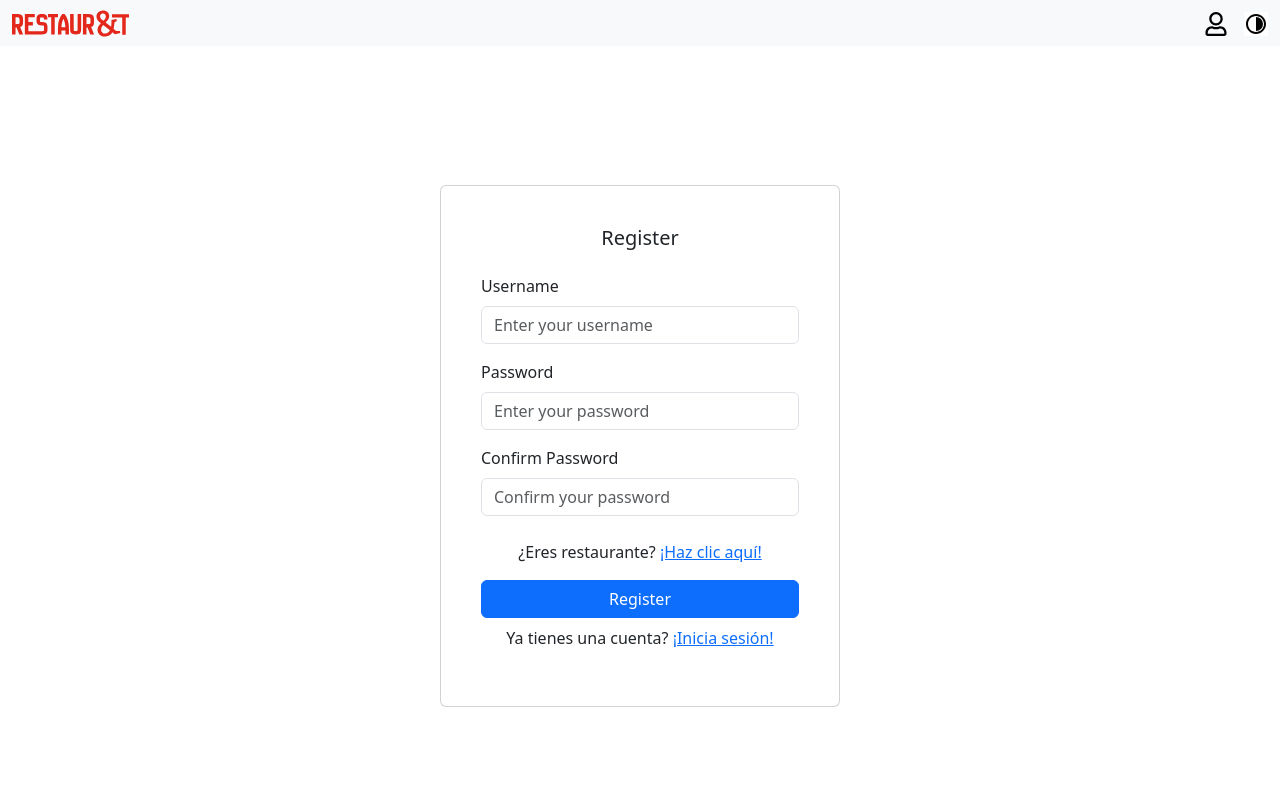
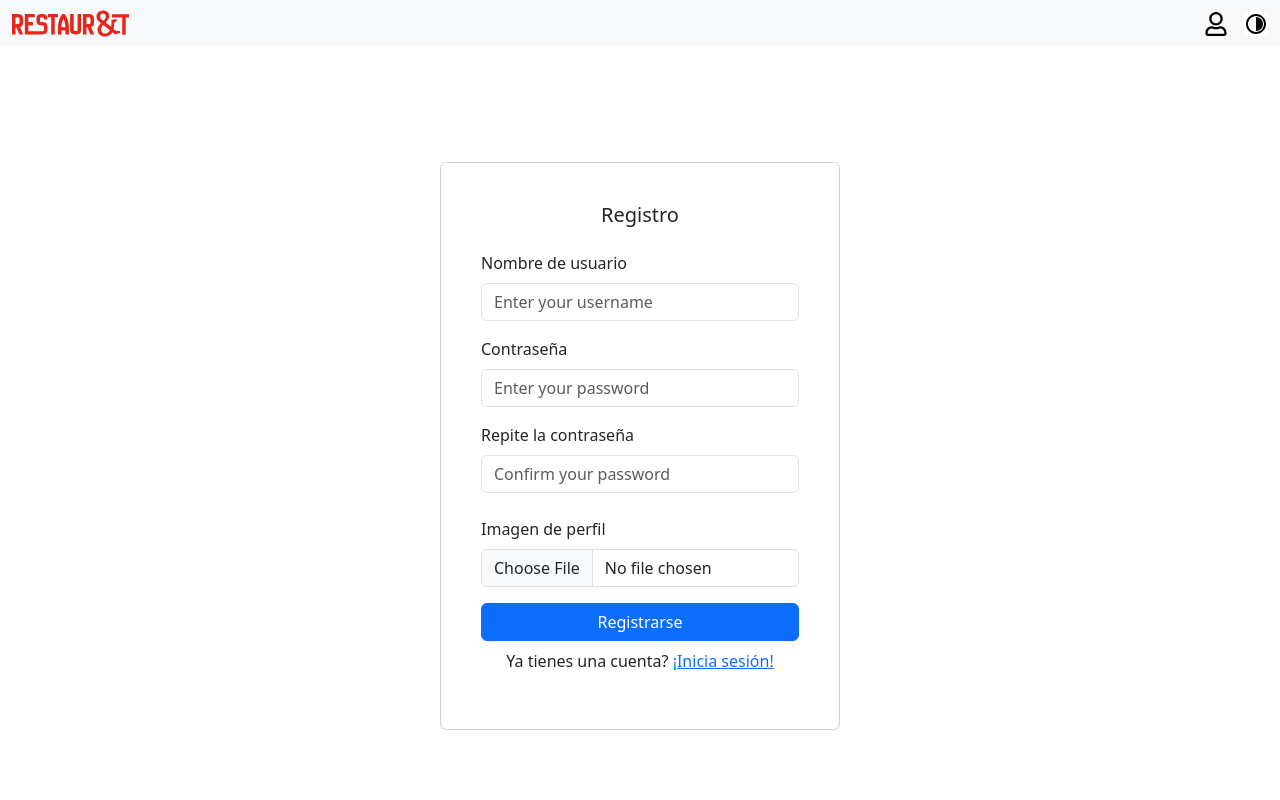
Before and after one commit to Arcami/proyecto-restaurante, a React (Create React App) app in the folder client/: page /register in a window 1280 px wide. Shown: the top 800 px of the page. Built offline with nearby package versions, Linux system fonts and the light colour scheme.

Commit message:
Add upload picture to register and translated to Spanish

```diff
--- a/client/src/components/templates/Register.jsx
+++ b/client/src/components/templates/Register.jsx
@@ -1,53 +1,60 @@
-import React, { useState } from 'react';
-import { useNavigate } from 'react-router-dom';
-import { Container, Form, Button, Alert, Card } from 'react-bootstrap';
+import React, { useState } from "react";
+import { useNavigate } from "react-router-dom";
+import { Container, Form, Button, Alert, Card } from "react-bootstrap";
 
 const Register = () => {
-    const [username, setUsername] = useState('');
-    const [password, setPassword] = useState('');
-    const [confirmPassword, setConfirmPassword] = useState('');
-    const [error, setError] = useState('');
+  const [username, setUsername] = useState("");
+  const [password, setPassword] = useState("");
+  const [confirmPassword, setConfirmPassword] = useState("");
+  const [file, setFile] = useState(null);
+  const [error, setError] = useState("");
   const navigate = useNavigate();
+
+  const handleFileChange = (event) => {
+    setFile(event.target.files[0]);
+  };
 
   const handleSubmit = async (event) => {
     event.preventDefault();
-        setError('');
+    setError("");
 
     if (password !== confirmPassword) {
-            setError('Passwords do not match.');
+      setError("Passwords do not match.");
       return;
     }
 
+    const formData = new FormData();
+    formData.append("username", username);
+    formData.append("password", password);
+    formData.append("picture", file);
+
     try {
-            const response = await fetch('http://localhost:3001/users/register', {
-                method: 'POST',
-                headers: {
-                    'Content-Type': 'application/json',
-                },
-                body: JSON.stringify({ username, password }),
+      const response = await fetch("http://localhost:3001/users/register", {
+        method: "POST",
+        body: formData,
       });
 
       if (response.ok) {
-                alert('Registration successful!');
-                navigate('/home');
+        alert("Registration successful!");
+        navigate("/home");
       } else {
-                setError('Registration failed. Please try again.');
+        setError("Registration failed. Please try again.");
       }
     } catch (error) {
-            console.error('Error during registration:', error);
-            setError('An error occurred. Please try again.');
+      console.error("Error during registration:", error);
+      setError("An error occurred. Please try again.");
     }
   };
 
   return (
     <Container className="d-flex justify-content-center align-items-center min-vh-100">
-            <Card style={{ width: '100%', maxWidth: '400px' }} className="p-4">
+      <Card style={{ width: "100%", maxWidth: "400px" }} className="p-4">
         <Card.Body>
-                    <Card.Title className="text-center mb-4">Register</Card.Title>
+          <Card.Title className="text-center mb-4">Registro</Card.Title>
           <Form onSubmit={handleSubmit}>
             {error && <Alert variant="danger">{error}</Alert>}
             <Form.Group controlId="formUsername" className="mb-3">
-                            <Form.Label>Username</Form.Label>
+              <Form.Label>Nombre de usuario</Form.Label>
               <Form.Control
                 type="text"
                 placeholder="Enter your username"
@@ -57,7 +64,7 @@ const Register = () => {
               />
             </Form.Group>
             <Form.Group controlId="formPassword" className="mb-3">
-                            <Form.Label>Password</Form.Label>
+              <Form.Label>Contraseña</Form.Label>
               <Form.Control
                 type="password"
                 placeholder="Enter your password"
@@ -67,7 +74,7 @@ const Register = () => {
               />
             </Form.Group>
             <Form.Group controlId="formConfirmPassword" className="mb-4">
-                            <Form.Label>Confirm Password</Form.Label>
+              <Form.Label>Repite la contraseña</Form.Label>
               <Form.Control
                 type="password"
                 placeholder="Confirm your password"
@@ -76,14 +83,25 @@ const Register = () => {
                 required
               />
             </Form.Group>
+            <Form.Group controlId="formFile" className="mb-3">
+              <Form.Label>Imagen de perfil</Form.Label>
+              <Form.Control type="file" onChange={handleFileChange} />
+            </Form.Group>
+
             <p className="text-center mt-2">
-                            ¿Eres restaurante? <a href="#" onClick={() => navigate('/perfilrestaurante')}>¡Haz clic aquí!</a>
+              {/* ¿Eres restaurante?{" "}
+              <a href="#" onClick={() => navigate("/perfilrestaurante")}>
+                ¡Haz clic aquí!
+              </a> */}
             </p>
             <Button variant="primary" type="submit" className="w-100 mb-2">
-                            Register
+              Registrarse
             </Button>
             <p className="text-center">
-                            Ya tienes una cuenta? <a href="#" onClick={() => navigate('/login')}>¡Inicia sesión!</a>
+              Ya tienes una cuenta?{" "}
+              <a href="#" onClick={() => navigate("/login")}>
+                ¡Inicia sesión!
+              </a>
             </p>
           </Form>
         </Card.Body>
```
Lines whose indentation alone changed are shown as unchanged.
